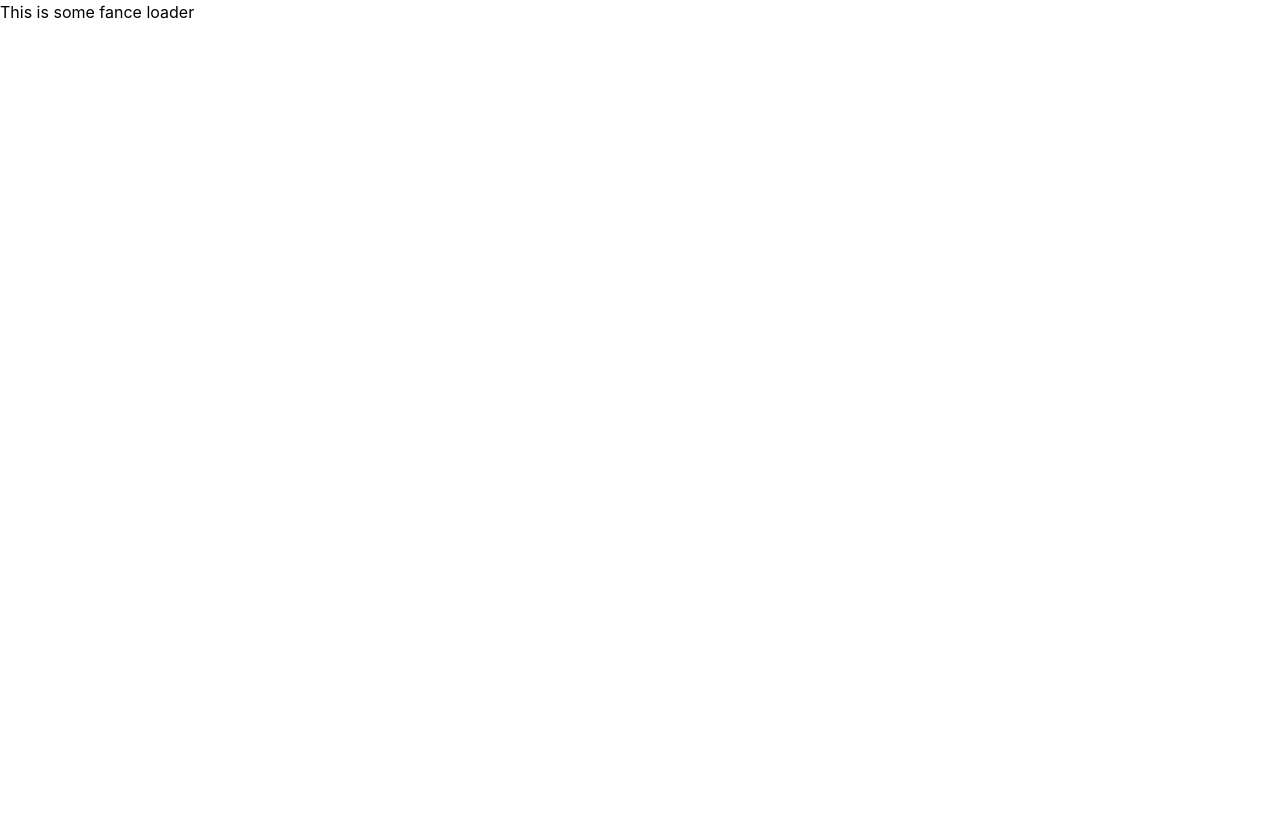
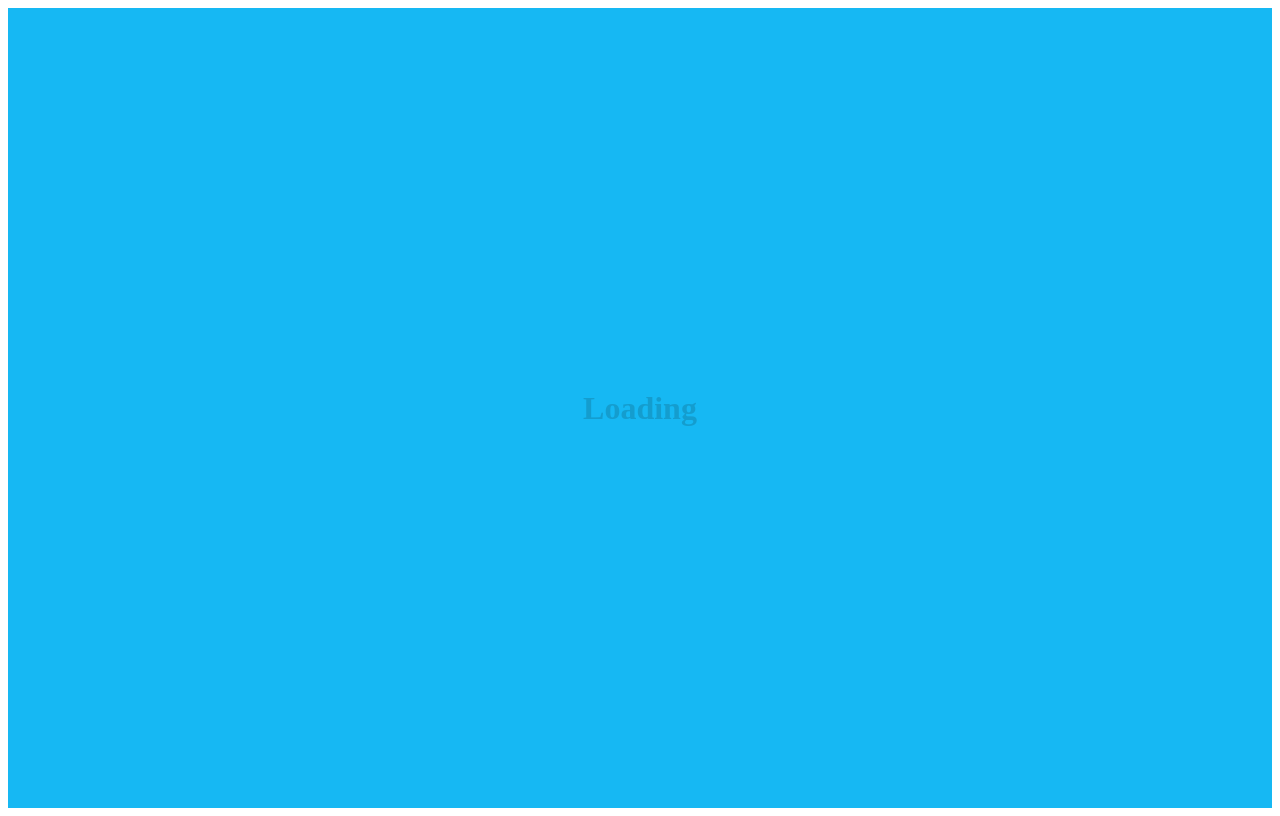
Before and after one commit to Thatooine/thatooinemaake.com, a Next.js app: page / in a window 1280 px wide. Built offline with nearby package versions, Linux system fonts and the light colour scheme.

Commit message:
use useSpring

```diff
--- a/components/Loader/v1/index.tsx
+++ b/components/Loader/v1/index.tsx
@@ -1,6 +1,16 @@
+import {useSpring,animated} from "react-spring";
 
 export const FancyLoader = () => {
-    return <div>
-        This is some fance loader
-    </div>
+    const props = useSpring({
+        loop: true,
+        to: [
+            { opacity: 1, color: 'rgb(80,80,80)' },
+            { opacity: 0, color: 'rgb(0,0,0)' },
+        ],
+        from: { opacity: 0, color: '#16b8f3' },
+    })
+
+    return (
+     <animated.h1 style={props}>Loading</animated.h1>
+    )
 }
--- a/package.json
+++ b/package.json
@@ -14,6 +14,7 @@
     "postcss": "^8.4.14",
     "react": "18.1.0",
     "react-dom": "18.1.0",
+    "react-spring": "^9.4.5",
     "tailwindcss": "^3.1.2"
   },
   "devDependencies": {
--- a/pages/_app.tsx
+++ /dev/null
@@ -1,8 +0,0 @@
-import '../styles/globals.css'
-import type { AppProps } from 'next/app'
-
-function MyApp({ Component, pageProps }: AppProps) {
-  return <Component {...pageProps} />
-}
-
-export default MyApp
--- a/pages/index.tsx
+++ b/pages/index.tsx
@@ -1,10 +1,20 @@
-import type { NextPage } from 'next'
+import type {NextPage} from 'next'
 import {FancyLoader} from "../components/Loader/v1";
 
-const Home: NextPage = () => {
-  return (
-      <FancyLoader/>
-  )
+const App: NextPage = () => {
+    return (
+        <div
+            style={{
+                display: 'flex',
+                height: '100vh',
+                alignItems: 'center',
+                justifyContent: "center",
+                backgroundColor: "#16b8f3"
+            }}
+        >
+            <FancyLoader/>
+        </div>
+    )
 }
 
-export default Home
+export default App
```
Also changed, not shown: 1 other file (tests, documents, lock files or other folders).
